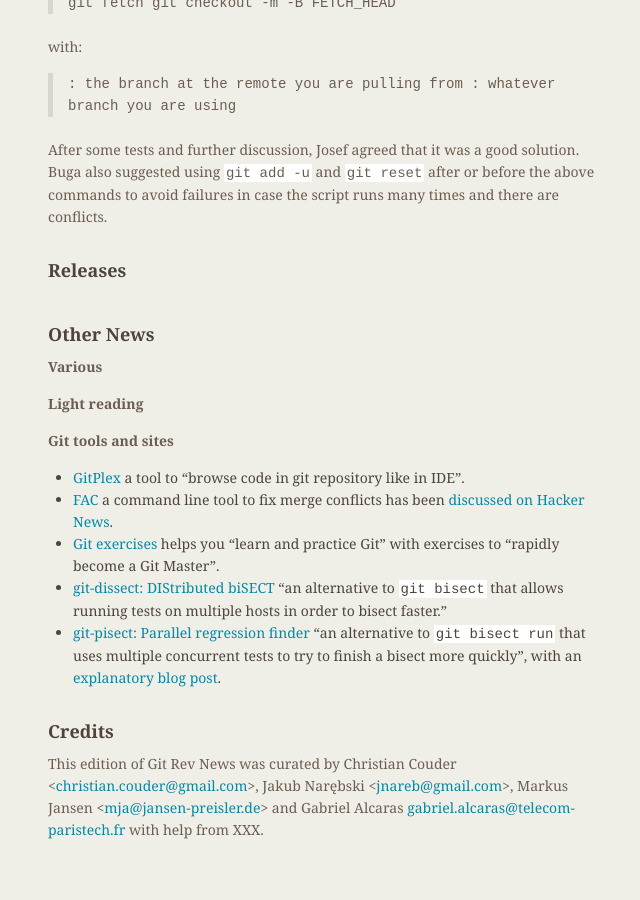
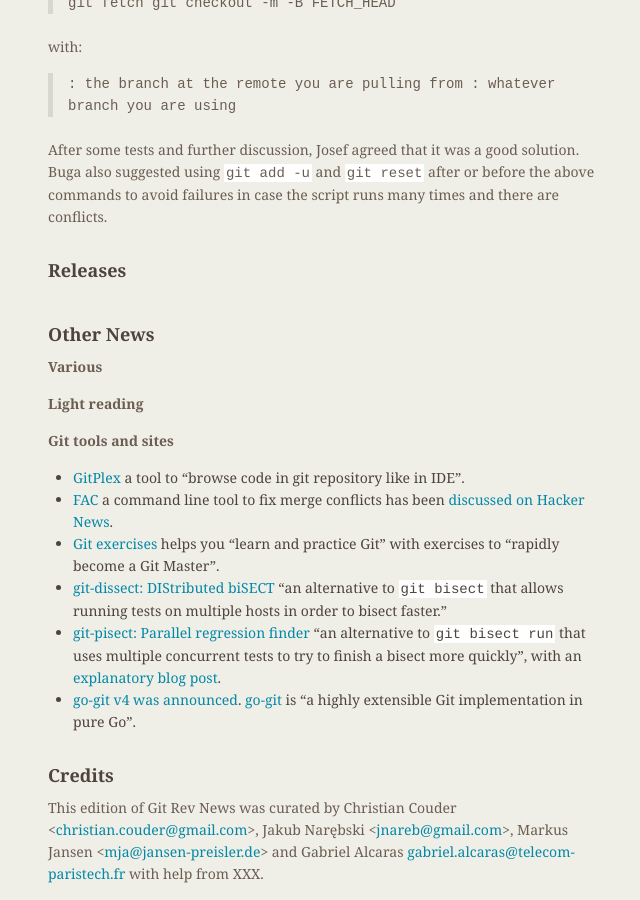
Before and after one commit to git/git.github.io, a Jekyll site: the page built from rev_news/drafts/edition-35.md, in a window 1280 px wide and 900 px high, scrolled down 1356 px. Shown: the whole window, without its empty margins (486-1126 px from the left). Built offline with Jekyll 4.4.1, drawn with Linux system fonts in a browser that asks for light colours; before the commit the page ends 2212 px from its top, so only the background shows below that.

Commit message:
rn-35: add go-git

```diff
--- a/rev_news/drafts/edition-35.md
+++ b/rev_news/drafts/edition-35.md
@@ -120,6 +120,7 @@
 * [Git exercises](https://gitexercises.fracz.com/) helps you "learn and practice Git" with exercises to "rapidly become a Git Master".
 * [git-dissect: DIStributed biSECT](https://github.com/talshorer/git-dissect) "an alternative to `git bisect` that allows running tests on multiple hosts in order to bisect faster."
 * [git-pisect: Parallel regression finder](https://github.com/hoelzro/git-pisect) "an alternative to `git bisect run` that uses multiple concurrent tests to try to finish a bisect more quickly", with an [explanatory blog post](https://hoelz.ro/blog/git-pisect).
+* [go-git v4 was announced](https://blog.sourced.tech/post/go-git-v4/). [go-git](https://github.com/src-d/go-git) is "a highly extensible Git implementation in pure Go".
 
 ## Credits
 
```
